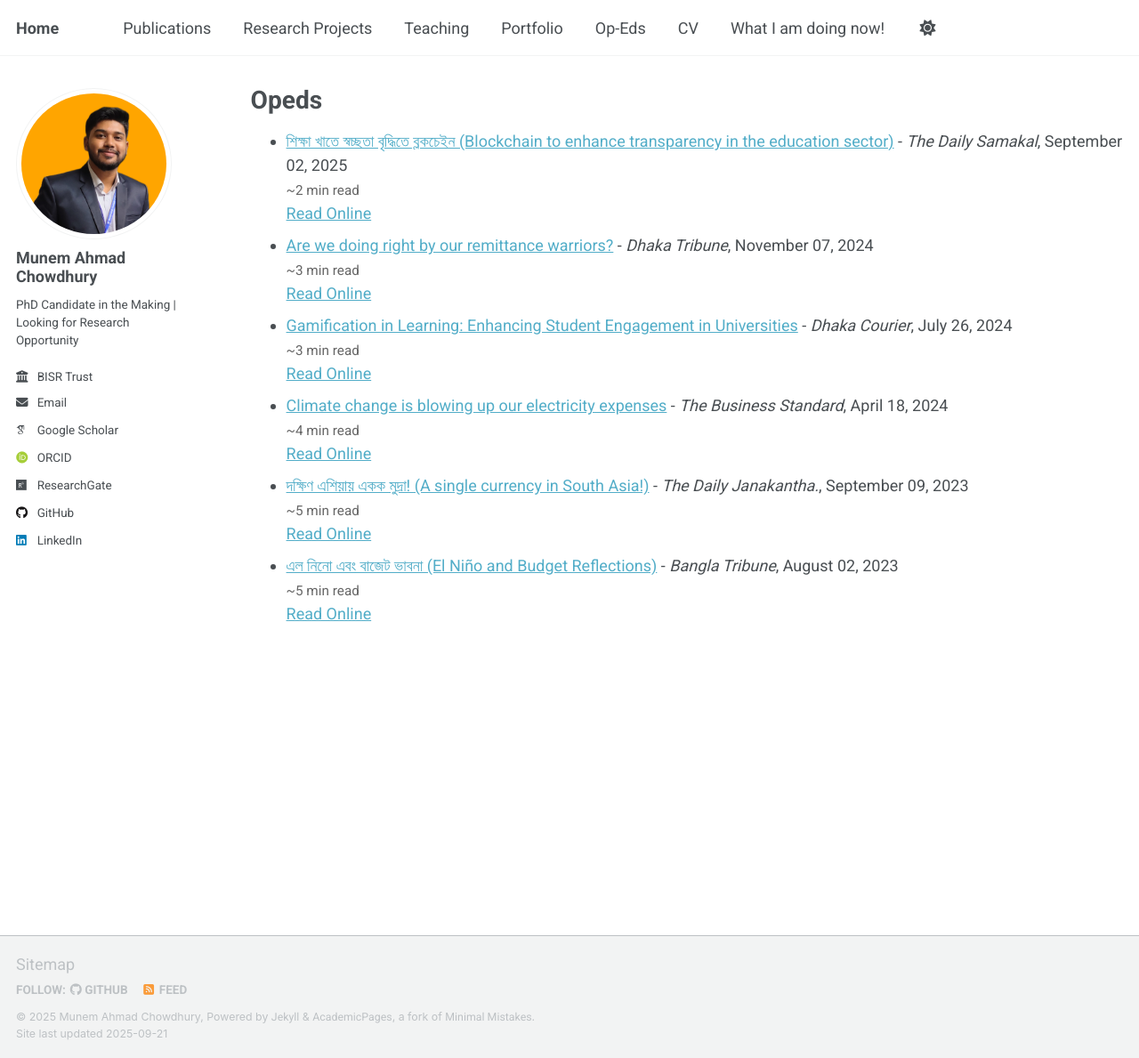
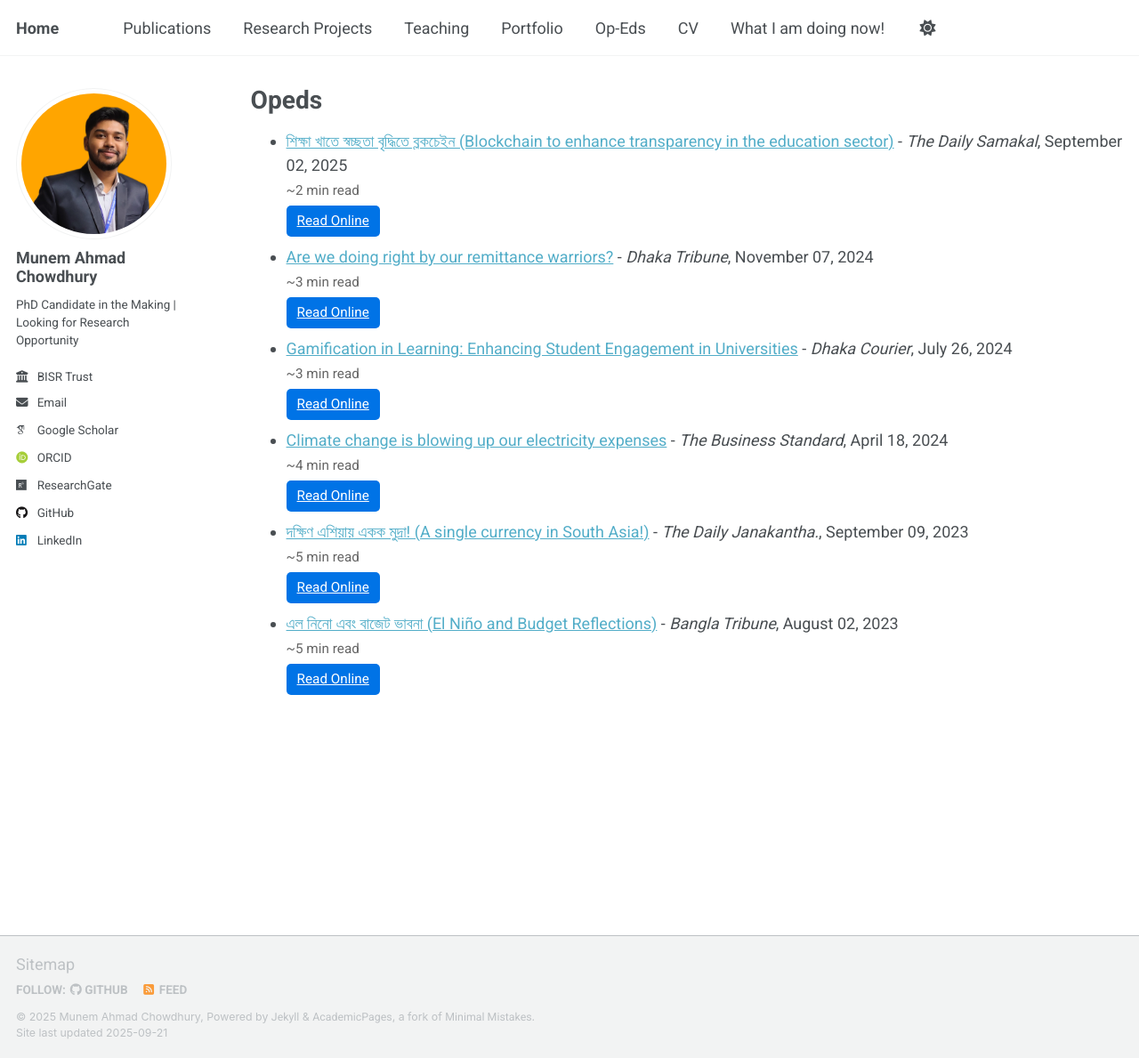
Before and after one commit to munemahmad/munemahmad.github.io, a Jekyll site: the page built from opeds.md, in a window 1280 px wide and 1189 px high. Shown: the whole window at 89% size. Built offline with Jekyll 4.4.1, drawn with Linux system fonts in a browser that asks for light colours; some web fonts are replaced; a script that is not in the unit is left out.

Commit message:
Update main.scss

```diff
--- a/assets/css/main.scss
+++ b/assets/css/main.scss
@@ -98,3 +98,21 @@
   color: #0073e6;
   margin-top: 8px;
 }
+
+
+/* Button style for Opeds "Read Online" */
+.btn-read {
+  display: inline-block;
+  padding: 6px 12px;
+  margin-top: 5px;
+  font-size: 0.85rem;
+  color: #fff !important;
+  background-color: #0073e6;
+  border-radius: 5px;
+  text-decoration: none;
+  transition: background-color 0.3s ease;
+}
+
+.btn-read:hover {
+  background-color: #005bb5;
+}
```
